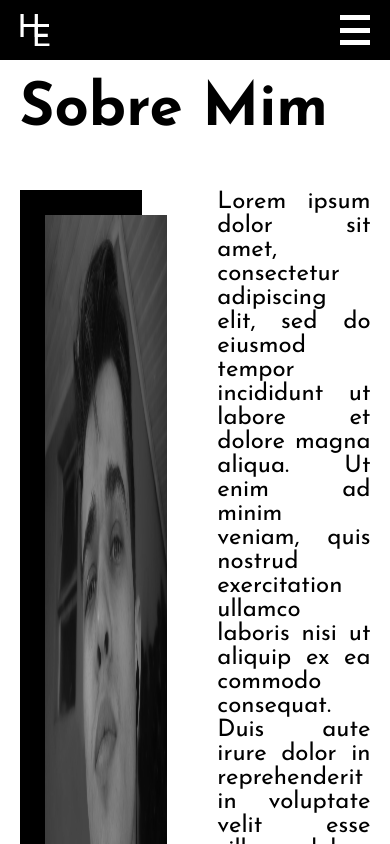
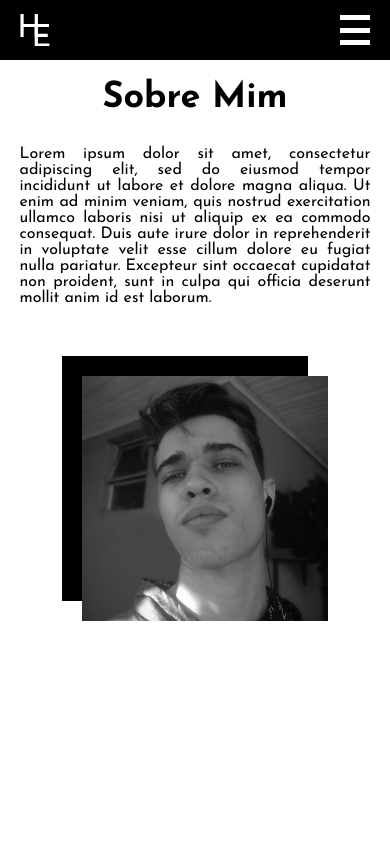
Before and after one commit to hiagoemanuel/portfolio, a React (Create React App) app: page /about-me in a window 390 px wide. Built offline with nearby package versions, Linux system fonts and the light colour scheme.

Commit message:
style: responsivo do about me
pequeno ajuste nas cores do menu ativo

```diff
--- a/src/components/Header/responsive.js
+++ b/src/components/Header/responsive.js
@@ -23,15 +23,19 @@ export const Responsive = createGlobalStyle`
                 height: 100vh;
                 padding: 50px 30px 30px 30px;
 
+                background-color: var(--secondary-color);
+                ul li a, path {
+                    color: var(--primary-color);
+                    fill: var(--primary-color);
+                }
+
                 flex-direction: column;
                 overflow: hidden;
                 z-index: 1000;
 
                 .logo-icon { max-width: 12rem; }
 
-                ${ThemeButtonStyle}, nav {
-                    display: block;
-                }
+                ${ThemeButtonStyle}, nav { display: block; }
 
                 nav { width: auto; }
 
@@ -39,6 +43,8 @@ export const Responsive = createGlobalStyle`
                     position: absolute;
                     top: 15px;
                     right: 50px;
+
+                    .line-1, .line-2, .line-3 { background-color: var(--primary-color); }
 
                     .line-1 { transform: rotate(45deg) translate(30%, 22px); }
                     .line-2 { opacity: 0; }
--- a/src/pages/About-me/index.jsx
+++ b/src/pages/About-me/index.jsx
@@ -2,9 +2,11 @@ import { FoxIllustration } from "../../constants/vectors"
 import { MainTitle } from "../../styles/global-components"
 import { Container, MainContent, Discription, ProfilePhoto } from "./style"
 import profile_photo from '../../images/profile-photo.jpg'
+import { Responsive } from "./responsive"
 
 export const AboutMe = () => (
     <Container>
+        <Responsive />
         <MainTitle>Sobre Mim</MainTitle>
         <MainContent>
             <ProfilePhoto src={profile_photo} alt="profile_photo" />
--- /dev/null
+++ b/src/pages/About-me/responsive.js
@@ -0,0 +1,27 @@
+import { createGlobalStyle } from "styled-components";
+import { Discription, MainContent, ProfilePhoto } from "./style";
+
+export const Responsive = createGlobalStyle`
+    @media (max-width: 1200px) {
+
+        ${MainContent} {
+            flex-direction: column-reverse;
+            align-items: center;
+        }
+
+        ${Discription} { width: auto; }
+    }
+
+    @media (max-width: 580px) { ${Discription} p { font-size: 1.6rem; } }
+
+    @media (max-width: 525px) {
+        ${ProfilePhoto} {
+            max-width: 70%;
+
+            box-shadow: -20px -20px var(--primary-color);
+            margin: 20px 0 0 20px;
+        }
+
+        ${Discription} svg { display: none }
+    }
+`
--- a/src/pages/About-me/style.js
+++ b/src/pages/About-me/style.js
@@ -14,7 +14,7 @@ export const MainContent = styled.div`
 `
 
 export const ProfilePhoto = styled.img`
-    max-width: 35%;
+    max-width: 50%;
     margin: 25px 0 0 25px;
 
     box-shadow: -25px -25px var(--primary-color);
@@ -22,7 +22,7 @@ export const ProfilePhoto = styled.img`
 `
 
 export const Discription = styled.div`
-    max-width: 590px;
+    width: 590px;
 
     p {
         font-size: 2.4rem;
--- a/src/styles/global-components.js
+++ b/src/styles/global-components.js
@@ -5,4 +5,12 @@ export const MainTitle = styled.h1`
 
     font-size: 6rem;
     font-weight: 700;
+
+    @media (max-width: 1000px) {
+        font-size: 7.2rem;
+        text-align: center;
+        margin-bottom: 30px;
+    }
+
+    @media(max-width: 580px) { font-size: 3.6rem; }
 `
```
Also changed, not shown: src/constants/vectors.jsx (+1 -1 lines).
